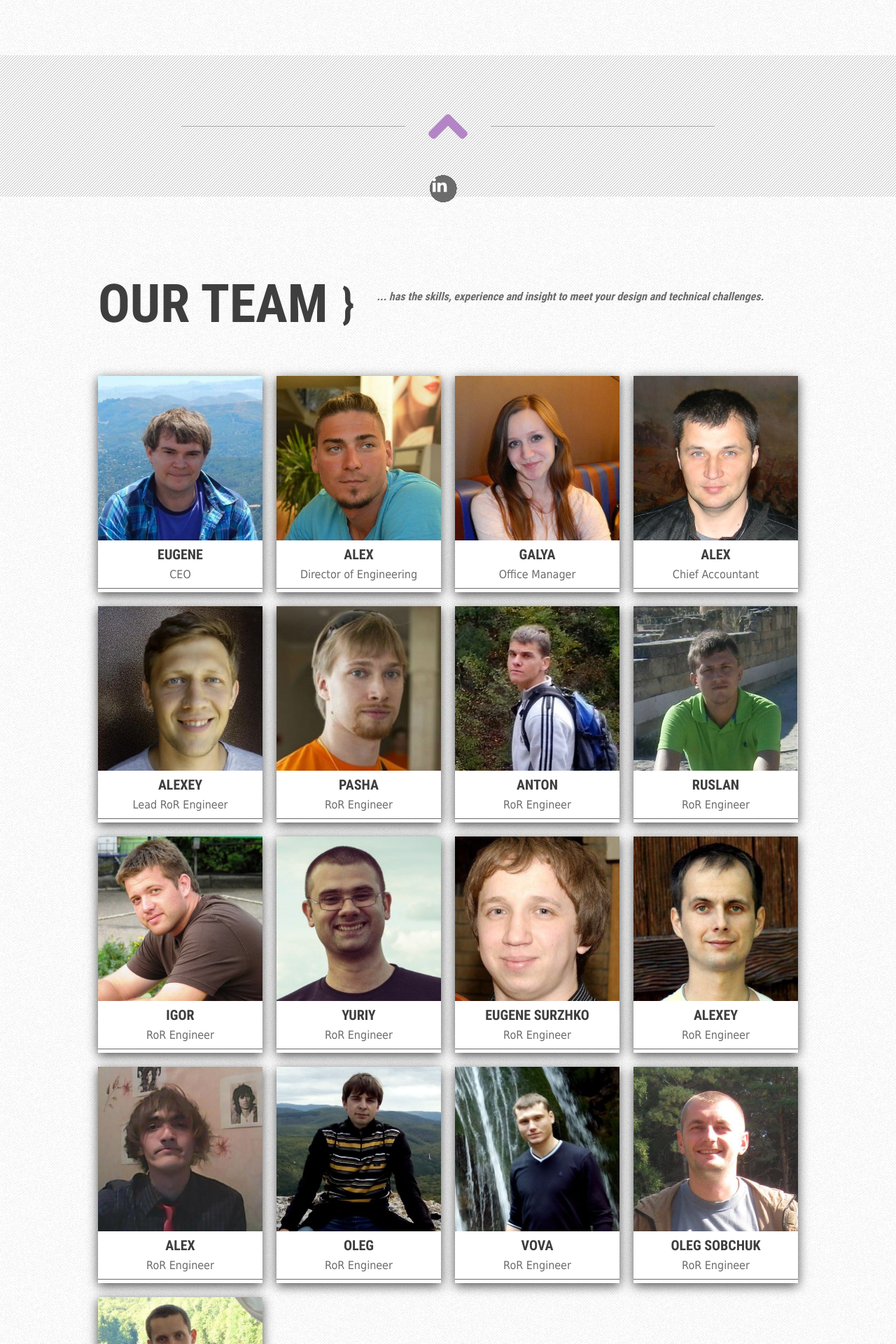
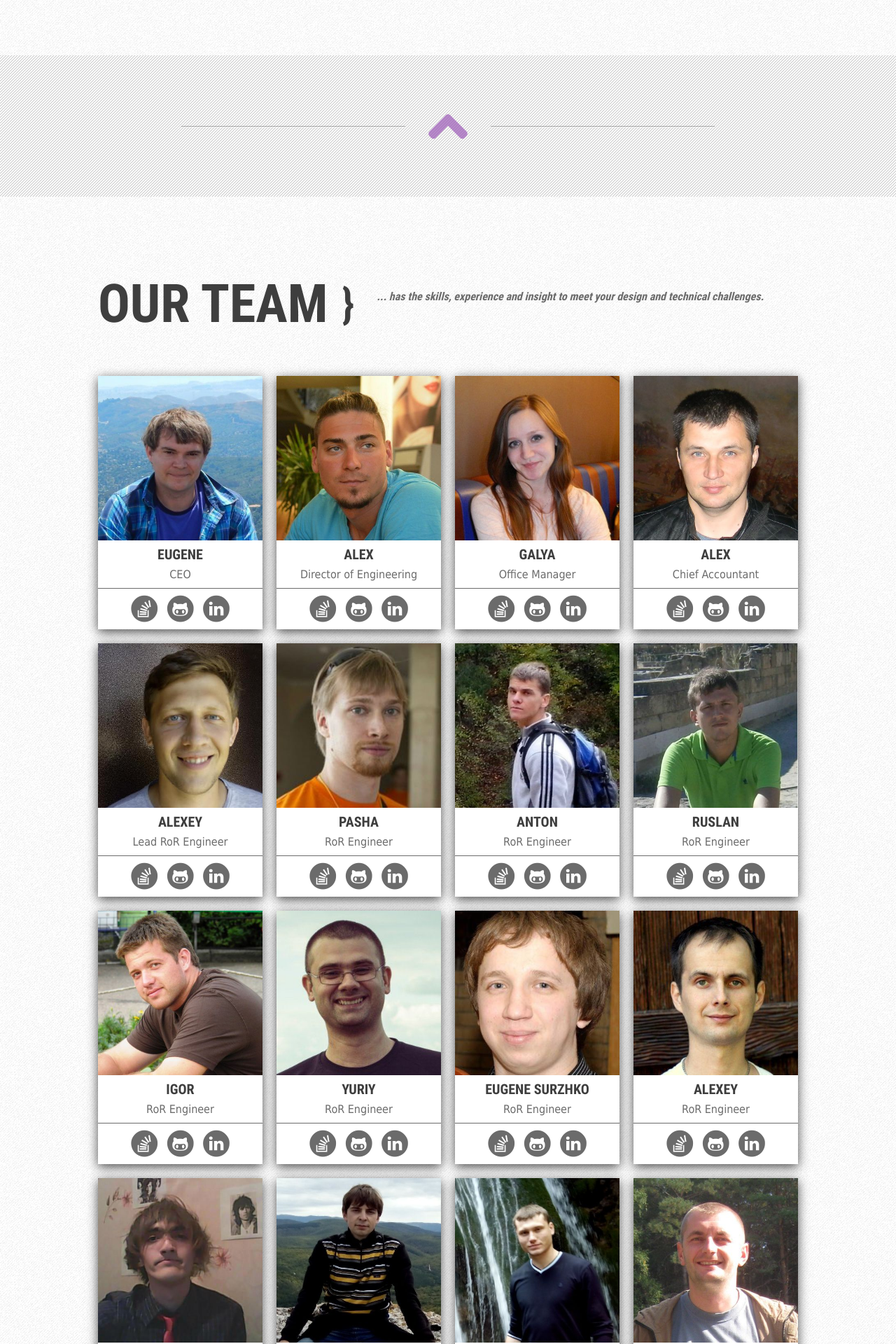
Before and after one commit to activebridge/old.activebridge.github.io, a Jekyll site: the page built from index.html, in a window 1280 px wide. Shown: the part 2217-4137 px from the top of the page at 70% size. Built offline with Jekyll 4.4.1, drawn with Linux system fonts in a browser that asks for light colours.

Commit message:
Fix member icons

```diff
--- a/_sass/services.scss
+++ b/_sass/services.scss
@@ -39,6 +39,7 @@
   }
 }
 
+.services-block, .post-body {
   .icon-stack {
     position: absolute;
     top: -40px;
@@ -61,3 +62,4 @@
     }
     .small-icon { padding: 11px 0 0 12px; }
   }
+}
```
Lines whose indentation alone changed are shown as unchanged.
